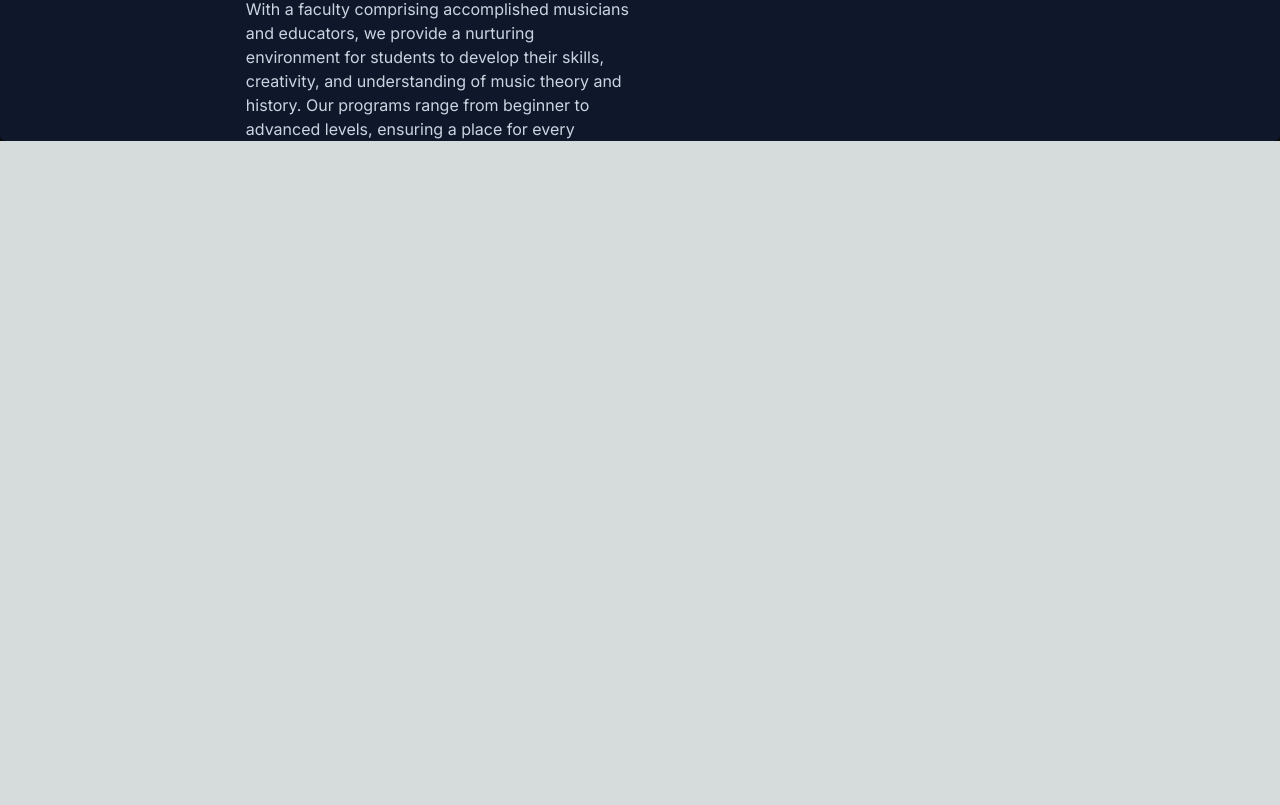
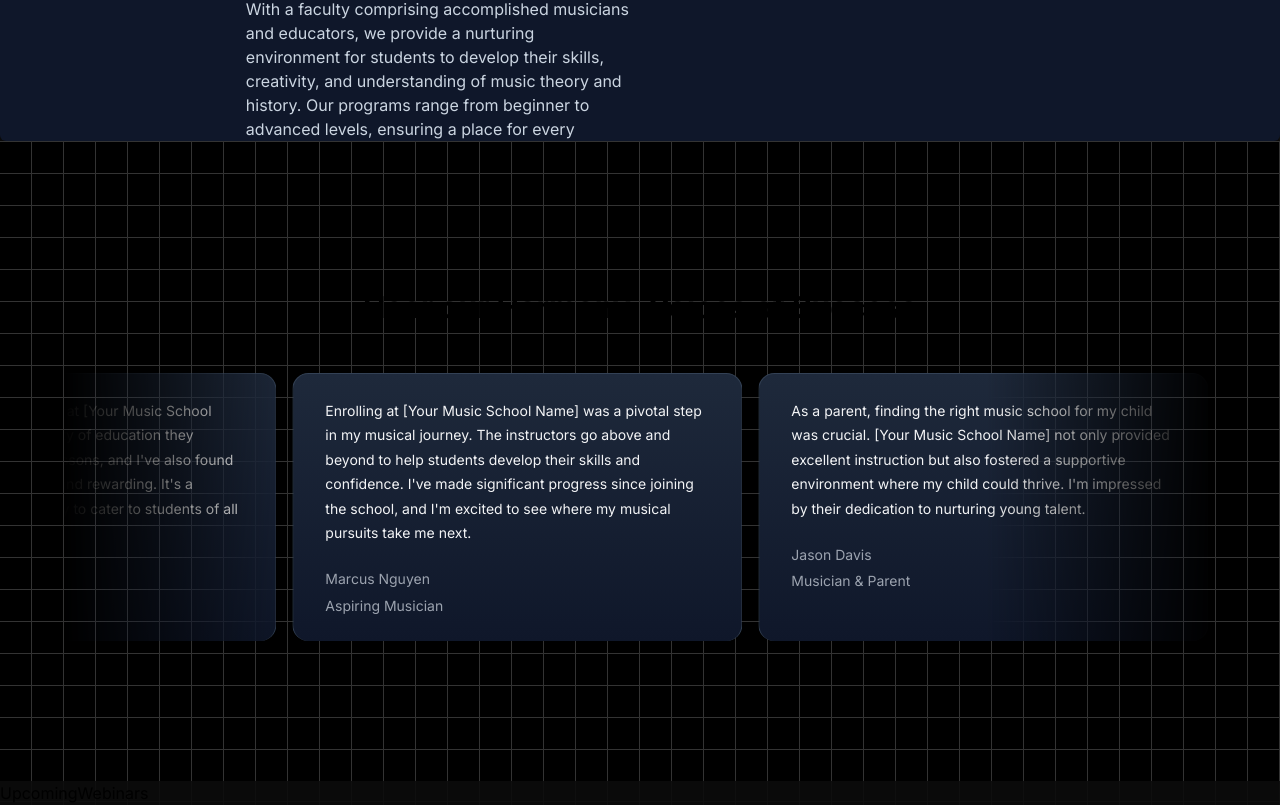
Before and after one commit to Vorpalv2/nextjs_music, a Next.js app: page / in a window 1280 px wide. Shown: the part 1727-2532 px from the top of the page. Before the commit the page ends 1868 px from the top, so only its background shows below. Built offline with nearby package versions, Linux system fonts and the light colour scheme.

Commit message:
testimonials

```diff
--- a/package.json
+++ b/package.json
@@ -11,6 +11,7 @@
   "dependencies": {
     "clsx": "^2.1.0",
     "framer-motion": "^11.0.8",
+    "mini-svg-data-uri": "^1.4.4",
     "next": "14.1.0",
     "react": "^18",
     "react-dom": "^18",
--- a/src/app/page.tsx
+++ b/src/app/page.tsx
@@ -1,5 +1,7 @@
 import FeaturedCourses from "@/components/FeaturedCourses";
 import HeroSection from "@/components/HeroSection";
+import Testimonial from "@/components/Testimonial";
+import UpcomingWebinars from "@/components/UpcomingWebinars";
 import WhyChooseUs from "@/components/WhyChooseUs";
 
 export default function Home() {
@@ -9,6 +11,8 @@ export default function Home() {
       <HeroSection />
       <FeaturedCourses />
       <WhyChooseUs />
+      <Testimonial />
+      <UpcomingWebinars />
     </main>
   );
 }
--- /dev/null
+++ b/src/components/Testimonial.tsx
@@ -0,0 +1,57 @@
+"use client";
+import React from "react";
+import { InfiniteMovingCards } from "./ui/infinite-moving-cards";
+
+const testimonials = [
+  {
+    quote:
+      "As a parent, finding the right music school for my child was crucial. [Your Music School Name] not only provided excellent instruction but also fostered a supportive environment where my child could thrive. I'm impressed by their dedication to nurturing young talent.",
+    name: "Jason Davis",
+    title: "Musician & Parent",
+  },
+  {
+    quote:
+      "I enrolled in classes at [Your Music School Name] to pursue my passion for music, and I couldn't be happier with my decision. The instructors are incredibly knowledgeable and supportive, creating a conducive learning atmosphere. I've grown so much as a musician thanks to their guidance.",
+    name: "Rachel Patel",
+    title: "Music Enthusiast",
+  },
+  {
+    quote:
+      "I've had the privilege of collaborating with [Your Music School Name] for workshops and performances, and I'm always impressed by their commitment to excellence. The faculty's expertise and the school's resources make it a standout institution in the music education landscape.",
+    name: "Alex Turner",
+    title: "Professional Musician",
+  },
+  {
+    quote:
+      "As both a parent and a student at [Your Music School Name], I can attest to the quality of education they provide. My child loves their lessons, and I've also found my own experience enriching and rewarding. It's a testament to the school's ability to cater to students of all ages and skill levels.",
+    name: "Emma Garcia",
+    title: "Proud Parent & Student",
+  },
+  {
+    quote:
+      "Enrolling at [Your Music School Name] was a pivotal step in my musical journey. The instructors go above and beyond to help students develop their skills and confidence. I've made significant progress since joining the school, and I'm excited to see where my musical pursuits take me next.",
+    name: "Marcus Nguyen",
+    title: "Aspiring Musician",
+  },
+];
+
+const Testimonial = () => {
+  return (
+    <div className="h-[40rem] w-full dark:bg-black dark:bg-grid-white/[0.2] relative flex flex-col items-center justify-center overflow-hidden">
+      <h2 className="text-center text-3xl mt-6 font-bold mb-8 z-10">
+        Hear our Harmony: Voices of Success
+      </h2>
+      <div className="flex justify-center w-full overflow-hidden px-4 sm:px-6 lg:px-8">
+        <div className="w-full max-w-6xl">
+          <InfiniteMovingCards
+            direction={"right"}
+            speed={"normal"}
+            items={testimonials}
+          />
+        </div>
+      </div>
+    </div>
+  );
+};
+
+export default Testimonial;
--- /dev/null
+++ b/src/components/UpcomingWebinars.tsx
@@ -0,0 +1,7 @@
+import React from "react";
+
+const UpcomingWebinars = () => {
+  return <div>UpcomingWebinars</div>;
+};
+
+export default UpcomingWebinars;
--- /dev/null
+++ b/src/components/ui/infinite-moving-cards.tsx
@@ -0,0 +1,121 @@
+"use client";
+
+import { cn } from "@/utils/cn";
+import React, { useEffect, useState } from "react";
+
+export const InfiniteMovingCards = ({
+  items,
+  direction = "left",
+  speed = "fast",
+  pauseOnHover = true,
+  className,
+}: {
+  items: {
+    quote: string;
+    name: string;
+    title: string;
+  }[];
+  direction?: "left" | "right";
+  speed?: "fast" | "normal" | "slow";
+  pauseOnHover?: boolean;
+  className?: string;
+}) => {
+  const containerRef = React.useRef<HTMLDivElement>(null);
+  const scrollerRef = React.useRef<HTMLUListElement>(null);
+
+  useEffect(() => {
+    addAnimation();
+  });
+  const [start, setStart] = useState(false);
+  function addAnimation() {
+    if (containerRef.current && scrollerRef.current) {
+      const scrollerContent = Array.from(scrollerRef.current.children);
+
+      scrollerContent.forEach((item) => {
+        const duplicatedItem = item.cloneNode(true);
+        if (scrollerRef.current) {
+          scrollerRef.current.appendChild(duplicatedItem);
+        }
+      });
+
+      getDirection();
+      getSpeed();
+      setStart(true);
+    }
+  }
+  const getDirection = () => {
+    if (containerRef.current) {
+      if (direction === "left") {
+        containerRef.current.style.setProperty(
+          "--animation-direction",
+          "forwards"
+        );
+      } else {
+        containerRef.current.style.setProperty(
+          "--animation-direction",
+          "reverse"
+        );
+      }
+    }
+  };
+  const getSpeed = () => {
+    if (containerRef.current) {
+      if (speed === "fast") {
+        containerRef.current.style.setProperty("--animation-duration", "20s");
+      } else if (speed === "normal") {
+        containerRef.current.style.setProperty("--animation-duration", "40s");
+      } else {
+        containerRef.current.style.setProperty("--animation-duration", "80s");
+      }
+    }
+  };
+  return (
+    <div
+      ref={containerRef}
+      className={cn(
+        "scroller relative z-20  max-w-7xl overflow-hidden  [mask-image:linear-gradient(to_right,transparent,white_20%,white_80%,transparent)]",
+        className
+      )}
+    >
+      <ul
+        ref={scrollerRef}
+        className={cn(
+          " flex min-w-full shrink-0 gap-4 py-4 w-max flex-nowrap",
+          start && "animate-scroll ",
+          pauseOnHover && "hover:[animation-play-state:paused]"
+        )}
+      >
+        {items.map((item, idx) => (
+          <li
+            className="w-[350px] max-w-full relative rounded-2xl border border-b-0 flex-shrink-0 border-slate-700 px-8 py-6 md:w-[450px]"
+            style={{
+              background:
+                "linear-gradient(180deg, var(--slate-800), var(--slate-900)",
+            }}
+            key={item.name}
+          >
+            <blockquote>
+              <div
+                aria-hidden="true"
+                className="user-select-none -z-1 pointer-events-none absolute -left-0.5 -top-0.5 h-[calc(100%_+_4px)] w-[calc(100%_+_4px)]"
+              ></div>
+              <span className=" relative z-20 text-sm leading-[1.6] text-gray-100 font-normal">
+                {item.quote}
+              </span>
+              <div className="relative z-20 mt-6 flex flex-row items-center">
+                <span className="flex flex-col gap-1">
+                  <span className=" text-sm leading-[1.6] text-gray-400 font-normal">
+                    {item.name}
+                  </span>
+                  <span className=" text-sm leading-[1.6] text-gray-400 font-normal">
+                    {item.title}
+                  </span>
+                </span>
+              </div>
+            </blockquote>
+          </li>
+        ))}
+      </ul>
+    </div>
+  );
+};
--- a/src/components/ui/sticky-scroll-reveal.tsx
+++ b/src/components/ui/sticky-scroll-reveal.tsx
@@ -19,7 +19,7 @@ export const StickyScroll = ({
   const ref = useRef<any>(null);
   const { scrollYProgress } = useScroll({
     // uncomment line 22 and comment line 23 if you DONT want the overflow container and want to have it change on the entire page scroll
-    // target: ref
+    // target: ref,
     container: ref,
     offset: ["start start", "end start"],
   });
--- a/tailwind.config.ts
+++ b/tailwind.config.ts
@@ -2,6 +2,8 @@ import type { Config } from "tailwindcss";
 
 const defaultTheme = require("tailwindcss/defaultTheme");
 const colors = require("tailwindcss/colors");
+const svgToDataUri = require("mini-svg-data-uri");
+
 const {
   default: flattenColorPalette,
 } = require("tailwindcss/lib/util/flattenColorPalette");
@@ -16,9 +18,16 @@ const config: Config = {
   theme: {
     extend: {
       animation: {
+        scroll:
+          "scroll var(--animation-duration, 40s) var(--animation-direction, forwards) linear infinite",
         spotlight: "spotlight 2s ease .75s 1 forwards",
       },
       keyframes: {
+        scroll: {
+          to: {
+            transform: "translate(calc(-50% - 0.5rem))",
+          },
+        },
         spotlight: {
           "0%": {
             opacity: "0",
@@ -37,7 +46,7 @@ const config: Config = {
       },
     },
   },
-  plugins: [addVariablesForColors],
+  plugins: [addVariablesForColors, addSVGCopy],
 };
 
 function addVariablesForColors({ addBase, theme }: any) {
@@ -51,4 +60,27 @@ function addVariablesForColors({ addBase, theme }: any) {
   });
 }
 
+function addSVGCopy({ matchUtilities, theme }: any) {
+  matchUtilities(
+    {
+      "bg-grid": (value: any) => ({
+        backgroundImage: `url("${svgToDataUri(
+          `<svg xmlns="http://www.w3.org/2000/svg" viewBox="0 0 32 32" width="32" height="32" fill="none" stroke="${value}"><path d="M0 .5H31.5V32"/></svg>`
+        )}")`,
+      }),
+      "bg-grid-small": (value: any) => ({
+        backgroundImage: `url("${svgToDataUri(
+          `<svg xmlns="http://www.w3.org/2000/svg" viewBox="0 0 32 32" width="8" height="8" fill="none" stroke="${value}"><path d="M0 .5H31.5V32"/></svg>`
+        )}")`,
+      }),
+      "bg-dot": (value: any) => ({
+        backgroundImage: `url("${svgToDataUri(
+          `<svg xmlns="http://www.w3.org/2000/svg" viewBox="0 0 32 32" width="16" height="16" fill="none"><circle fill="${value}" id="pattern-circle" cx="10" cy="10" r="1.6257413380501518"></circle></svg>`
+        )}")`,
+      }),
+    },
+    { values: flattenColorPalette(theme("backgroundColor")), type: "color" }
+  );
+}
+
 export default config;
```
Also changed, not shown: 1 other file (tests, documents, lock files or other folders).
